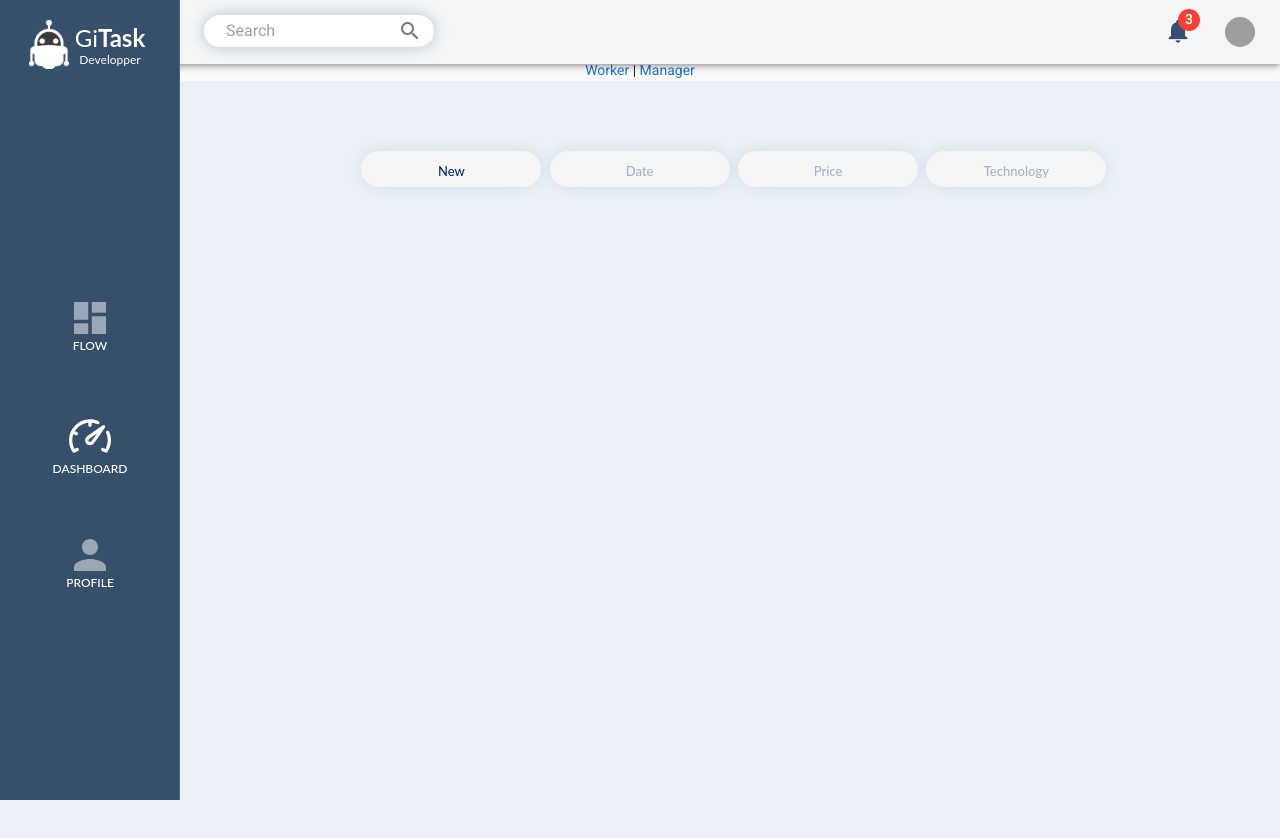
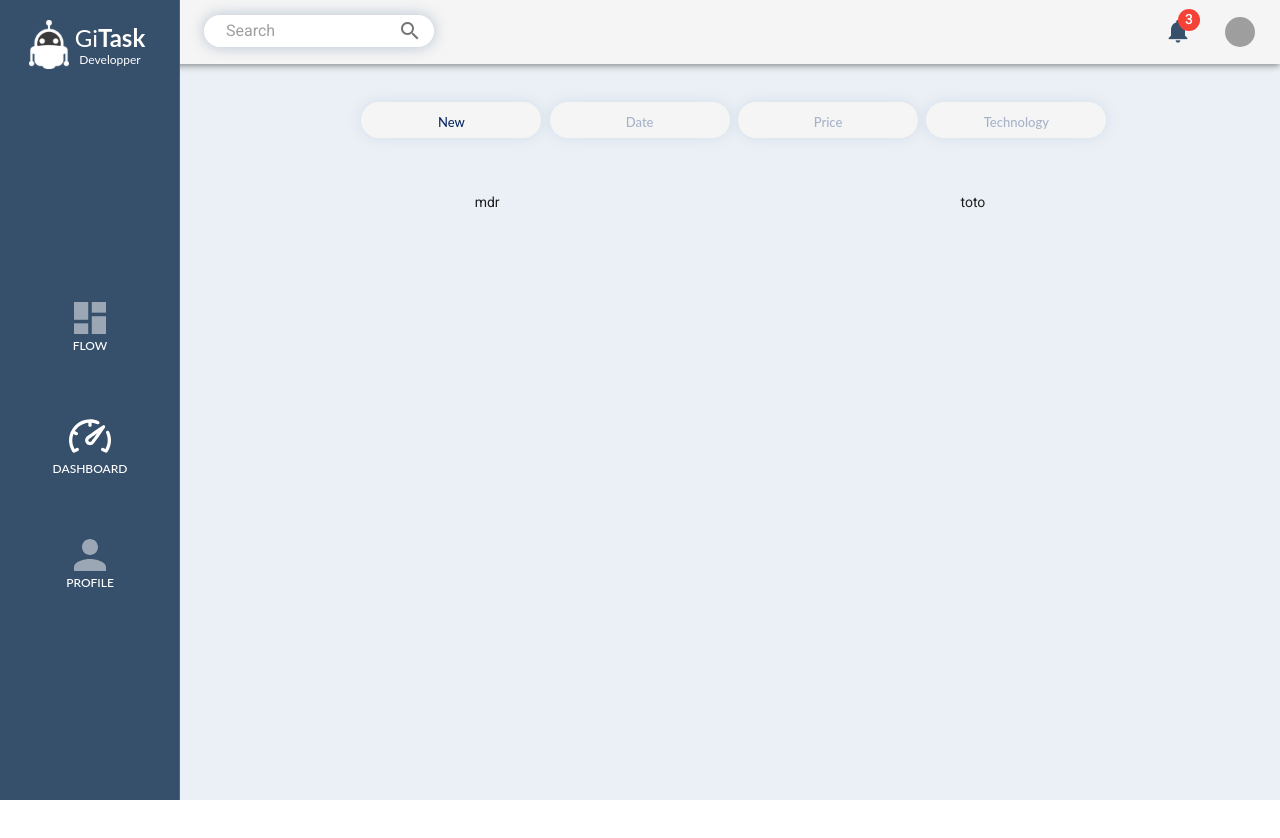
Before and after one commit to nilscam/gitask, a Vue app in the folder vue-front/: page /#/flow in a window 1280 px wide. Shown: the top 838 px of the page. After the commit the page ends 800 px from the top, so only its background shows below. Built offline with nearby package versions, Linux system fonts and the light colour scheme; grey boxes are pictures that could not be loaded.

Commit message:
corrections

```diff
--- a/vue-front/src/App.vue
+++ b/vue-front/src/App.vue
@@ -4,11 +4,6 @@
       <!-- <Header></Header> -->
       <NavDrawer></NavDrawer>
       <Header/>
-
-      <div>
-        <router-link to="/worker">Worker</router-link> |
-        <router-link to="/manager">Manager</router-link>
-      </div>
       <v-content id="nav">
         <transition :name="transitionName" mode="out-in">
           <router-view/>
@@ -48,7 +43,6 @@ export default {
   -moz-osx-font-smoothing: grayscale;
   text-align: center;
   color: #2c3e50;
-  margin-top: 60px;
 }
 
 #nav {
--- a/vue-front/src/components/Header.vue
+++ b/vue-front/src/components/Header.vue
@@ -1,7 +1,5 @@
 <template>
-  <v-toolbar
-    app
-    >
+  <v-toolbar fixed app>
 
     <v-flex xs12 sm6 lg3>
           <v-text-field
@@ -30,7 +28,7 @@
     <v-menu offset-y origin="center center" :nudge-bottom="10" transition="scale-transition">
       <v-btn icon large flat slot="activator" class="my-dropdown">
         <v-avatar size="30px">
-          <img src="https://randomuser.me/api/portraits/women/13.jpg" alt="Michael Wang"/>
+          <img :src="randomUsers[0]"/>
         </v-avatar>
       </v-btn>
       <v-list class="pa-0">
@@ -52,12 +50,14 @@
 import NotificationList from './NotificationList';
 //import Idea from "../assets/idea.svg";
 import Computer from "../assets/computer.svg";
+import utils from "../utils";
 
 export default {
   components: {
     NotificationList
   },
   data: () => ({
+    randomUsers: utils.randomUsersPictures(1),
     showSearchBar: true,
     items: [
       {
--- a/vue-front/src/views/Flow.vue
+++ b/vue-front/src/views/Flow.vue
@@ -1,28 +1,29 @@
 <template>
-  <v-layout row justify-center>
+  <div>
 
-    <v-flex v-for="filter in filters" class="" xs2>
+    <!-- Filters -->
+    <v-layout row justify-center class="my-layout">
+      <v-flex v-for="filter in filters" xs2>
         <v-btn round @click="filter.onClick" class="btn-filter" :ripple="{ class: 'primary--text' }">
           <span :class="filter.name == activeFilter ? 'text-filter-active' : 'text-filter'" >{{ filter.name }}</span>
         </v-btn>
       </v-flex>
-    <!-- <v-flex lg3 sm6 xs12>
-      <v-btn>
-        New
-      </v-btn>
+    </v-layout>
+
+
+    <v-layout row justify-center class="mt-5">
+      <v-flex xs12 md10>
+        <v-layout row justify-center class="my-offers">
+          <v-flex sm12 md6>
+            mdr
           </v-flex>
-    <v-flex lg3 sm6 xs12>
-      <v-btn>
-        Date
-      </v-btn>
+          <v-flex sm12 md6>
+            toto
           </v-flex>
-    <v-flex lg3 sm6 xs12>
-      totot
+        </v-layout>
       </v-flex>
-    <v-flex lg3 sm6 xs12>
-      toto
-    </v-flex> -->
     </v-layout>
+  </div>
 </template>
 
 <script>
@@ -56,6 +57,11 @@ export default {
 </script>
 
 <style scoped>
+
+/* filters */
+.my-layout {
+  margin-top: 32px;
+}
 .btn-filter {
   min-width: 180px;
   box-shadow: 0px 0px 15px rgba(20, 68, 121, 0.1) !important;
@@ -73,4 +79,6 @@ export default {
   font-size: 13px;
   color: #0A2968;
 }
+
+
 </style>
```
Lines whose indentation alone changed are shown as unchanged.
